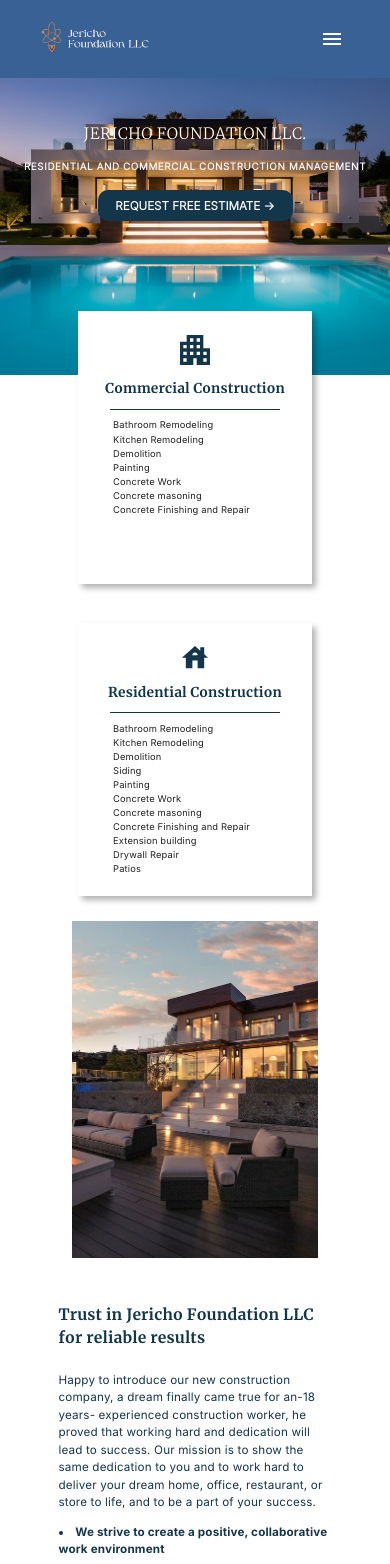
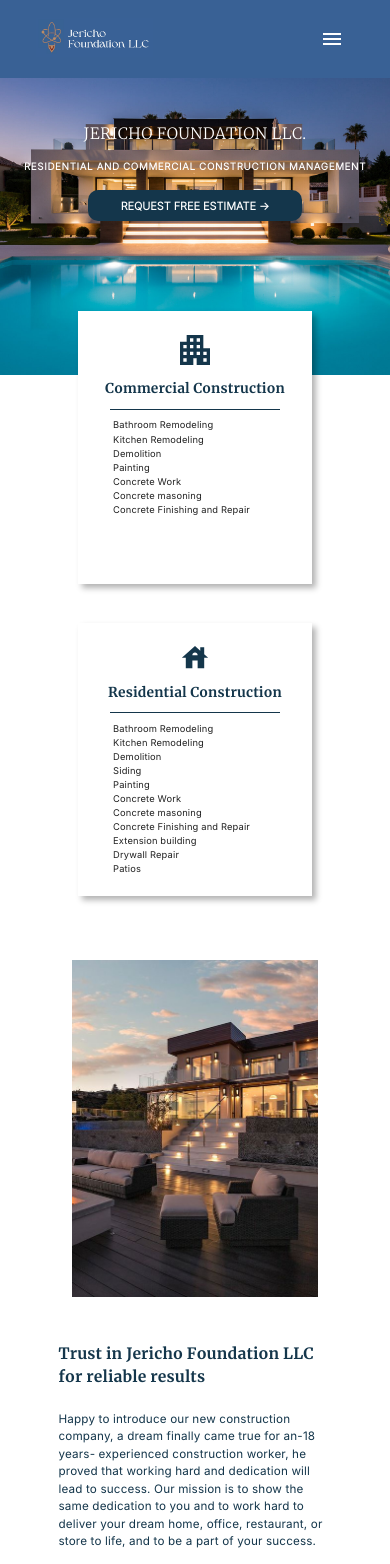
Before and after one commit to DavyHyun/construction-client, a React (Create React App) app: page / in a window 390 px wide. Shown: the top 1564 px of the page. Built offline with nearby package versions, Linux system fonts and the light colour scheme.

Commit message:
minor adjustments

```diff
--- a/src/Pages/Home/index.module.scss
+++ b/src/Pages/Home/index.module.scss
@@ -196,9 +196,9 @@
             background-color: #14364B;
             color: white;
             border: none;
-            width: 50vw;
+            width: 55vw;
             height: 30% !important;
-            font-size: 3vw;
+            font-size: 2.8vw;
             font-family: Inter-Light;
             border-radius: 10px;
             font-weight: 600;
@@ -212,9 +212,9 @@
             background-color: #899AA5;
             color: white;
             border: none;
-            width: 50vw;
+            width: 55vw;
             height: 30% !important;
-            font-size: 3vw;
+            font-size: 2.8vw;
             font-family: Inter-Light;
             border-radius: 10px;
             font-weight: 600;
@@ -231,7 +231,7 @@
         justify-content: space-evenly;
         width: 100%;
         margin-top: 23%;
-        margin-bottom: 3%;
+        margin-bottom: 10%;
     }
 
     .middleText {
@@ -252,7 +252,7 @@
         margin-bottom: 10%;
         padding-left: 10%;
         padding-right: 10%;
-        margin-top: 140%;
+        margin-top: 150%;
     }
 
     .info {
```
